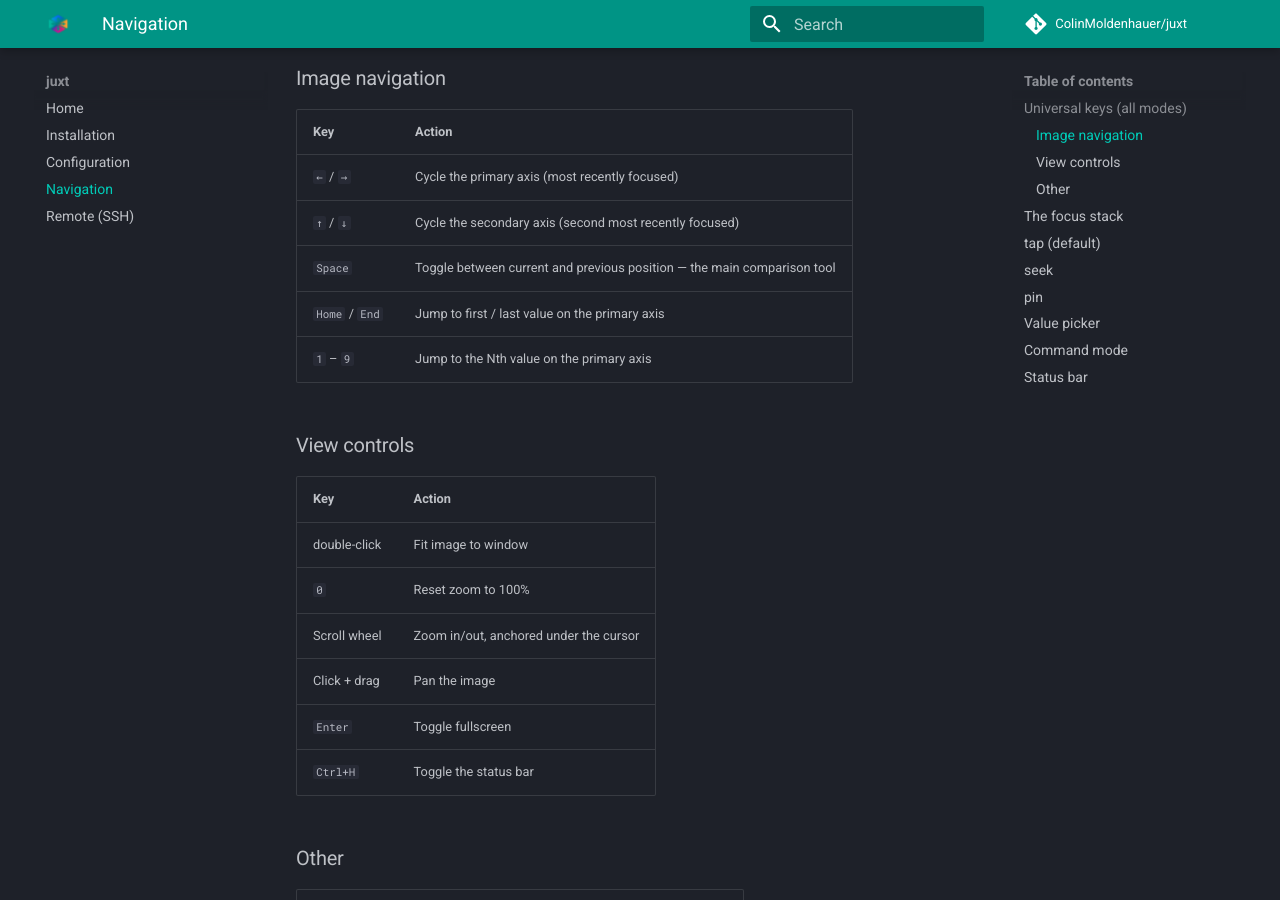
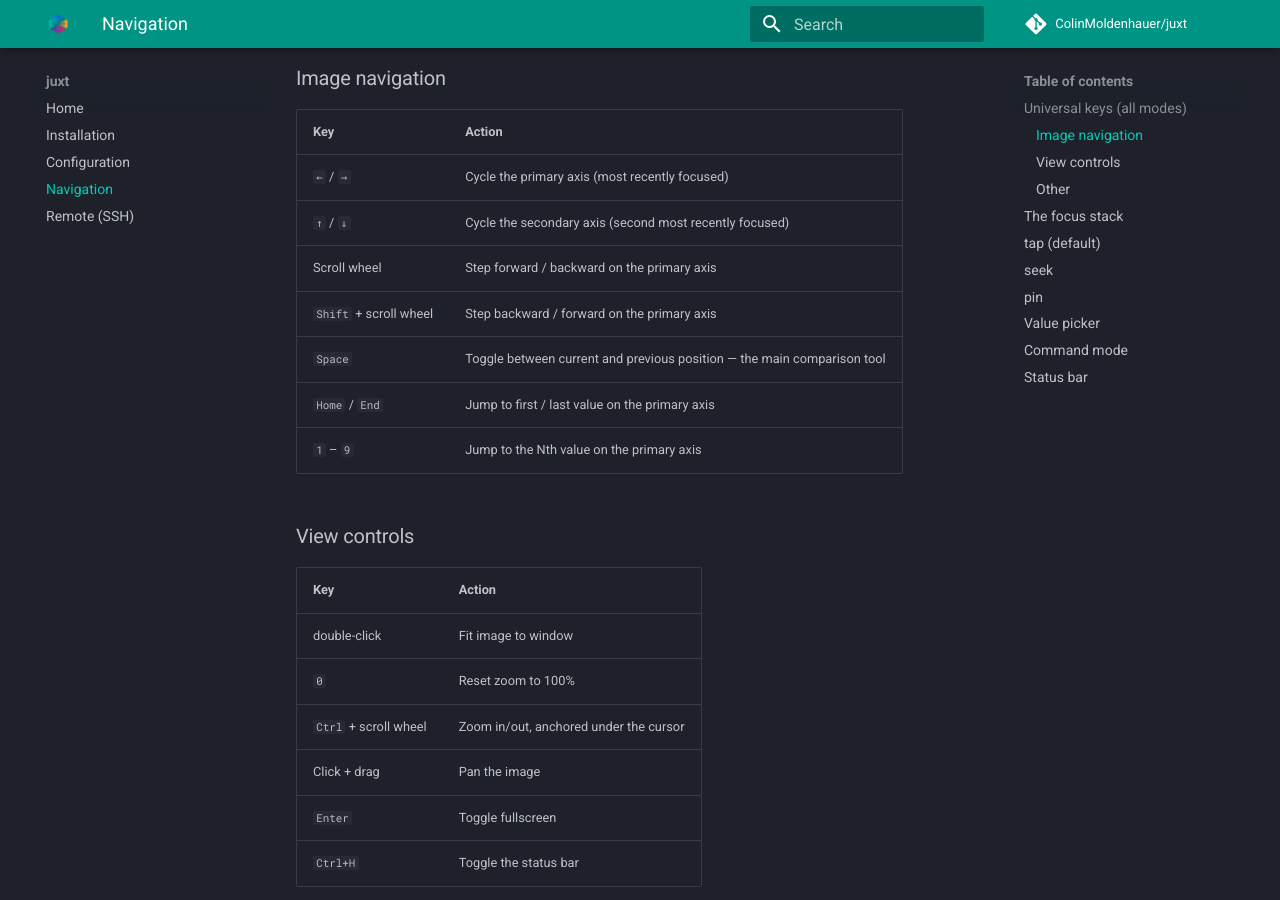
Before and after one commit to ColinMoldenhauer/juxt, an MkDocs documentation site: the page built from docs/navigation.md, in a window 1280 px wide and 900 px high, scrolled down 384 px. Built offline with MkDocs 1.6.1 and Material for MkDocs 9.7.7, drawn with Linux system fonts in a browser that asks for light colours; comment, search, counter and statistics services are not loaded.

Commit message:
Rebind scroll wheel: axis navigation by default, zoom on Ctrl
Plain scroll wheel now steps forward/backward on the primary axis.
Shift+scroll reverses the direction. Ctrl+scroll zooms (previous default).

Update docs/navigation.md and README.md accordingly.

```diff
--- a/docs/navigation.md
+++ b/docs/navigation.md
@@ -16,6 +16,8 @@ These bindings work identically regardless of which mode is active.
 |---|---|
 | `←` / `→` | Cycle the primary axis (most recently focused) |
 | `↑` / `↓` | Cycle the secondary axis (second most recently focused) |
+| Scroll wheel | Step forward / backward on the primary axis |
+| `Shift` + scroll wheel | Step backward / forward on the primary axis |
 | `Space` | Toggle between current and previous position — the main comparison tool |
 | `Home` / `End` | Jump to first / last value on the primary axis |
 | `1` – `9` | Jump to the Nth value on the primary axis |
@@ -26,7 +28,7 @@ These bindings work identically regardless of which mode is active.
 |---|---|
 | double-click | Fit image to window |
 | `0` | Reset zoom to 100% |
-| Scroll wheel | Zoom in/out, anchored under the cursor |
+| `Ctrl` + scroll wheel | Zoom in/out, anchored under the cursor |
 | Click + drag | Pan the image |
 | `Enter` | Toggle fullscreen |
 | `Ctrl+H` | Toggle the status bar |
```
Also changed, not shown: README.md (+3 -1 lines), 1 other file.
